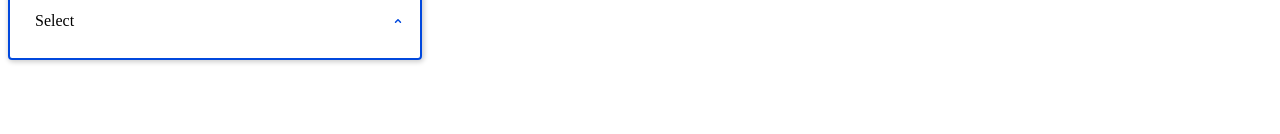
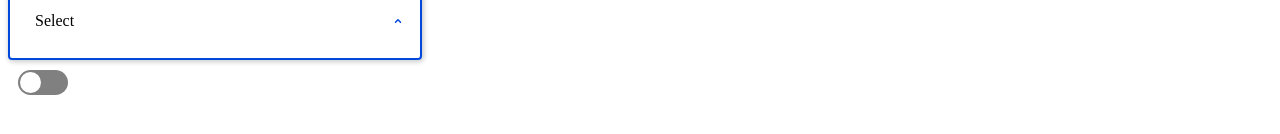
Before and after one commit to vinu-codes/portfolio, a React (Create React App) app: page / in a window 1280 px wide. Shown: the part 1084-1218 px from the top of the page. Before the commit the page ends 1152 px from the top, so only its background shows below. Built offline with nearby package versions, Linux system fonts and the light colour scheme.

Commit message:
add Toggle

```diff
--- /dev/null
+++ b/src/common/Toggle/Toggle.js
@@ -0,0 +1,71 @@
+import React from 'react'
+import styled from 'styled-components'
+
+const Wrapper = styled.div`
+  margin-top: 10px;
+  margin-left: 10px;
+  width: 120px;
+  height: 120px;
+  position: relative;
+`
+
+const Container = styled.label`
+  position: absolute;
+`
+
+const Input = styled.input`
+  opacity: 0;
+  width: 0;
+  height: 0;
+  &:checked + span {
+    background: rgb(42, 43, 102);
+    &:before {
+      left: 27px;
+    }
+  }
+
+  &:focus + span {
+    box-shadow: 0 0 0 2px rgba(0, 0, 0, 0.1);
+  }
+`
+
+const Slider = styled.span`
+  position: absolute;
+  cursor: pointer;
+  top: 0;
+  left: 0;
+  right: 0;
+  bottom: 0;
+  width: 50px;
+  height: 25px;
+  background: grey;
+  border-radius: 100px;
+  transition: background 0.5s;
+  &:before {
+    content: '';
+    position: absolute;
+    height: 21px;
+    width: 21px;
+    left: 2px;
+    top: 2px;
+    border-radius: 21px;
+    background: white;
+    transition: left 0.2s;
+  }
+`
+const Toggle = ({ callback, name, value }) => {
+  const handleChange = (e) => {
+    callback({ value: e.target.checked, name })
+  }
+
+  return (
+    <Wrapper tabIndex={0}>
+      <Container className="toggle-container">
+        <Input value={value} onChange={handleChange} type="checkbox" />
+        <Slider className="slider" />
+      </Container>
+    </Wrapper>
+  )
+}
+
+export { Toggle }
--- /dev/null
+++ b/src/common/Toggle/index.js
@@ -0,0 +1 @@
+export * from './Toggle'
--- a/src/pages/Landing/Landing.js
+++ b/src/pages/Landing/Landing.js
@@ -3,9 +3,11 @@ import { Hero } from '@components/Hero'
 import { TechRender } from '@components/TechCard'
 import { Button } from '@common/Button'
 import { Dropdown } from '@common/Dropdown/Dropdown'
+import { Toggle } from '@common/Toggle'
 
 const LandingPage = () => {
   const [state, setState] = useState({
+    toggle: true,
     dropdown: [
       { label: 'Thor', id: 1, active: false },
       { label: 'Captain America', id: 2, active: false },
@@ -14,6 +16,11 @@ const LandingPage = () => {
       { label: 'Extra sdfsdf', id: 5, active: false },
     ],
   })
+
+  const handleToggleCallback = (data) => {
+    setState({ ...state, [data.name]: data.value })
+  }
+
   return (
     <div>
       <Hero />
@@ -26,6 +33,12 @@ const LandingPage = () => {
           setState({ ...state, [name]: value })
         }}
       />
+      <Toggle
+        className="toggle"
+        value={state.toggle}
+        name="toggle"
+        callback={handleToggleCallback}
+      />
     </div>
   )
 }
```
